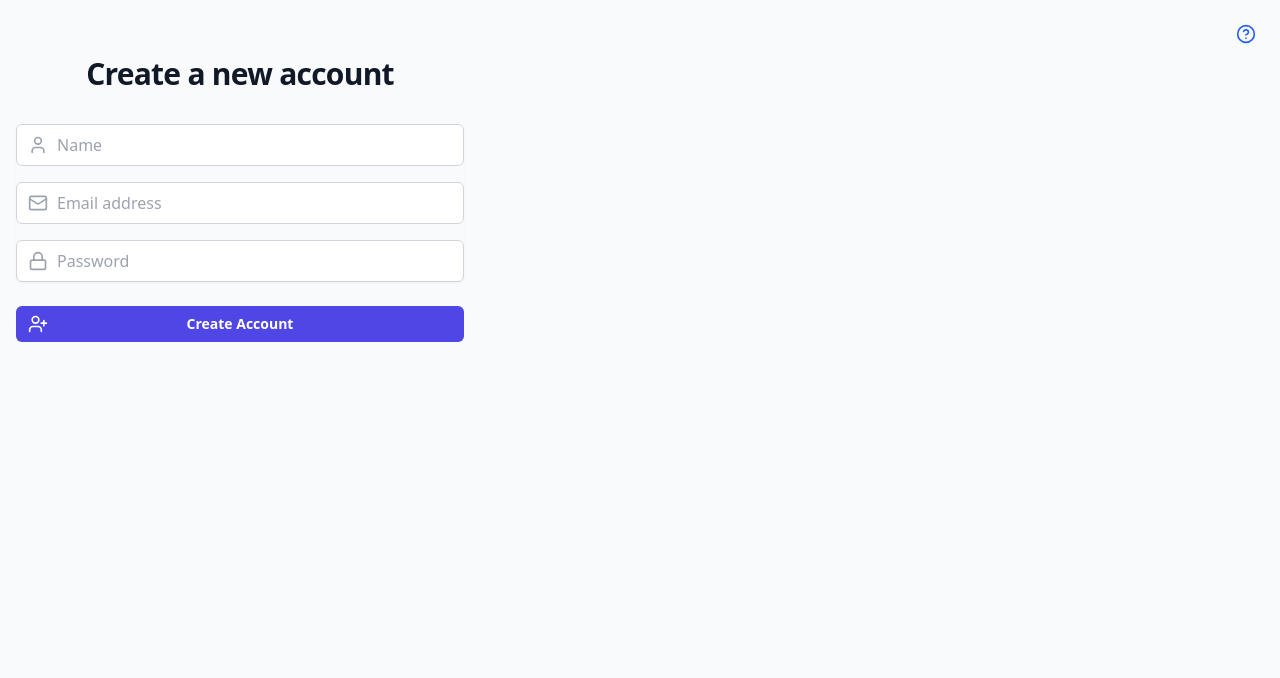
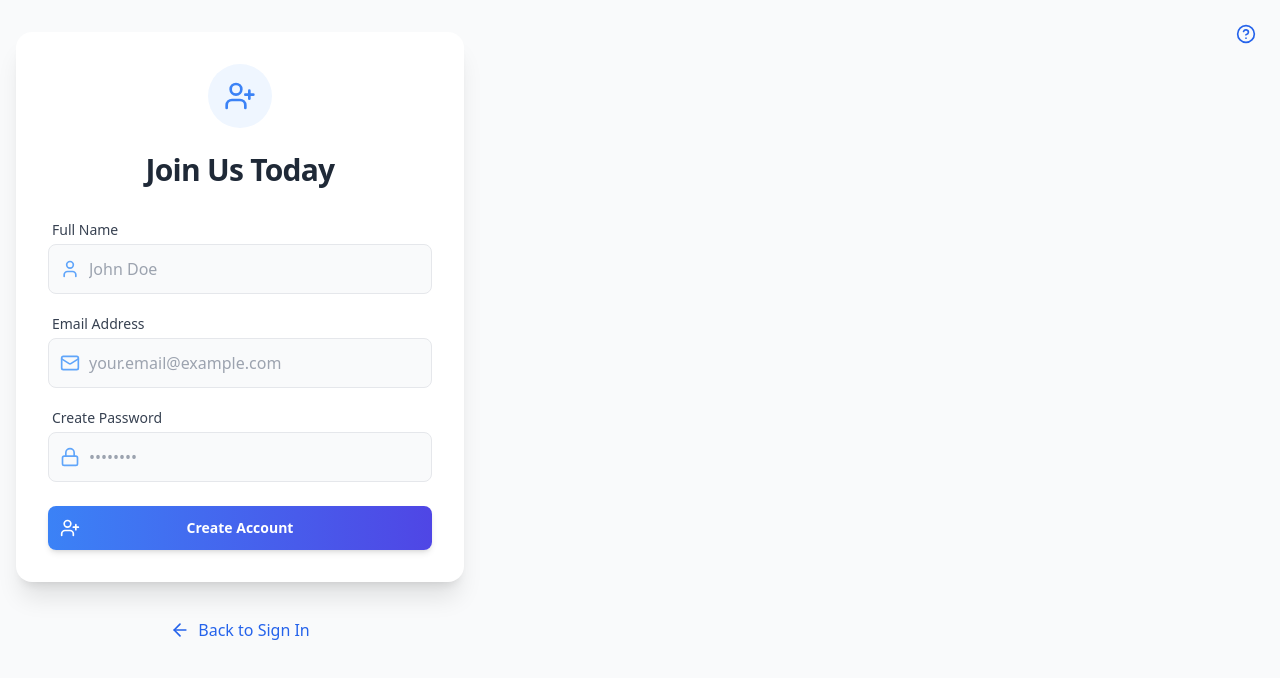
Before and after one commit to ArnavAgarwal-Mr-AR/SW_frontend, a React (Vite) app: page /register in a window 1280 px wide. Shown: the top 678 px of the page. Built offline with nearby package versions, Linux system fonts and the light colour scheme; no server answers.

Commit message:
Theme changes

```diff
--- a/src/components/auth/RegisterForm.tsx
+++ b/src/components/auth/RegisterForm.tsx
@@ -1,6 +1,6 @@
 import React, { useState } from 'react';
 import { useNavigate } from 'react-router-dom';
-import { Mail, Lock, User, AlertCircle, UserPlus } from 'lucide-react';
+import { Mail, Lock, User, AlertCircle, UserPlus, ArrowLeft } from 'lucide-react';
 
 export const RegisterForm = () => {
   const [name, setName] = useState('');
@@ -52,79 +52,86 @@ export const RegisterForm = () => {
   };
 
   return (
-    <div className="w-full max-w-md space-y-8">
-      <div>
-        <h2 className="mt-6 text-center text-3xl font-bold tracking-tight">
-          Create a new account
-        </h2>
+    <div className="w-full max-w-md">
+      <div className="bg-white shadow-xl rounded-2xl p-8 mb-6 transition-all duration-300 hover:shadow-2xl">
+        <div className="flex justify-center mb-6">
+          <div className="h-16 w-16 bg-blue-50 rounded-full flex items-center justify-center">
+            <UserPlus className="h-8 w-8 text-blue-500" />
+          </div>
         </div>
 
+        <h2 className="text-center text-3xl font-bold tracking-tight text-gray-800 mb-8">
+          Join Us Today
+        </h2>
+
         {error && (
-        <div className="bg-red-50 dark:bg-red-900/50 text-red-600 dark:text-red-400 p-3 rounded-md flex items-center gap-2">
-          <AlertCircle className="h-5 w-5" />
-          <span>{error}</span>
+          <div className="bg-red-50 text-red-600 p-4 rounded-lg mb-6 flex items-center gap-3 animate-pulse">
+            <AlertCircle className="h-5 w-5 flex-shrink-0" />
+            <span className="text-sm font-medium">{error}</span>
           </div>
         )}
 
-      <form className="mt-8 space-y-6" onSubmit={handleSubmit}>
-        <div className="space-y-4 rounded-md shadow-sm">
-          <div>
-            <label htmlFor="name" className="sr-only">
-              Name
+        <form className="space-y-6" onSubmit={handleSubmit}>
+          <div className="space-y-5">
+            <div className="group relative transition-all duration-300">
+              <label htmlFor="name" className="block text-sm font-medium text-gray-700 mb-1 ml-1">
+                Full Name
               </label>
               <div className="relative">
                 <div className="pointer-events-none absolute inset-y-0 left-0 flex items-center pl-3">
-                <User className="h-5 w-5 text-gray-400" />
+                  <User className="h-5 w-5 text-blue-400 group-hover:text-blue-500 transition-colors" />
                 </div>
                 <input
                   id="name"
                   name="name"
                   type="text"
                   required
-                className="block w-full rounded-md border border-gray-300 dark:border-gray-600 bg-white dark:bg-gray-800 pl-10 py-2 text-gray-900 dark:text-gray-100"
-                placeholder="Name"
+                  className="focus:ring-2 focus:ring-blue-500 focus:border-transparent block w-full rounded-lg border border-gray-200 pl-10 py-3 text-gray-800 bg-gray-50 placeholder-gray-400 transition-all duration-300 hover:bg-gray-100 focus:bg-white"
+                  placeholder="John Doe"
                   value={name}
                   onChange={(e) => setName(e.target.value)}
                   disabled={isLoading}
                 />
               </div>
             </div>
-          <div>
-            <label htmlFor="email" className="sr-only">
-              Email address
+
+            <div className="group relative transition-all duration-300">
+              <label htmlFor="email" className="block text-sm font-medium text-gray-700 mb-1 ml-1">
+                Email Address
               </label>
               <div className="relative">
                 <div className="pointer-events-none absolute inset-y-0 left-0 flex items-center pl-3">
-                <Mail className="h-5 w-5 text-gray-400" />
+                  <Mail className="h-5 w-5 text-blue-400 group-hover:text-blue-500 transition-colors" />
                 </div>
                 <input
                   id="email"
                   name="email"
                   type="email"
                   required
-                className="block w-full rounded-md border border-gray-300 dark:border-gray-600 bg-white dark:bg-gray-800 pl-10 py-2 text-gray-900 dark:text-gray-100"
-                placeholder="Email address"
+                  className="focus:ring-2 focus:ring-blue-500 focus:border-transparent block w-full rounded-lg border border-gray-200 pl-10 py-3 text-gray-800 bg-gray-50 placeholder-gray-400 transition-all duration-300 hover:bg-gray-100 focus:bg-white"
+                  placeholder="your.email@example.com"
                   value={email}
                   onChange={(e) => setEmail(e.target.value)}
                   disabled={isLoading}
                 />
               </div>
             </div>
-          <div>
-            <label htmlFor="password" className="sr-only">
-              Password
+
+            <div className="group relative transition-all duration-300">
+              <label htmlFor="password" className="block text-sm font-medium text-gray-700 mb-1 ml-1">
+                Create Password
               </label>
               <div className="relative">
                 <div className="pointer-events-none absolute inset-y-0 left-0 flex items-center pl-3">
-                <Lock className="h-5 w-5 text-gray-400" />
+                  <Lock className="h-5 w-5 text-blue-400 group-hover:text-blue-500 transition-colors" />
                 </div>
                 <input
                   id="password"
                   name="password"
                   type="password"
                   required
-                className="block w-full rounded-md border border-gray-300 dark:border-gray-600 bg-white dark:bg-gray-800 pl-10 py-2 text-gray-900 dark:text-gray-100"
-                placeholder="Password"
+                  className="focus:ring-2 focus:ring-blue-500 focus:border-transparent block w-full rounded-lg border border-gray-200 pl-10 py-3 text-gray-800 bg-gray-50 placeholder-gray-400 transition-all duration-300 hover:bg-gray-100 focus:bg-white"
+                  placeholder="••••••••"
                   value={password}
                   onChange={(e) => setPassword(e.target.value)}
                   disabled={isLoading}
@@ -133,19 +140,38 @@ export const RegisterForm = () => {
             </div>
           </div>
 
-        <div>
+          <div className="mt-8">
             <button
               type="submit"
               disabled={isLoading}
-            className="group relative flex w-full justify-center rounded-md bg-indigo-600 px-3 py-2 text-sm font-semibold text-white hover:bg-indigo-500 disabled:opacity-50 disabled:cursor-not-allowed"
+              className="group relative flex w-full justify-center rounded-lg bg-gradient-to-r from-blue-500 to-indigo-600 px-4 py-3 text-sm font-semibold text-white transition-all duration-300 hover:from-blue-600 hover:to-indigo-700 disabled:opacity-70 disabled:cursor-not-allowed shadow-md hover:shadow-lg transform hover:-translate-y-1 active:translate-y-0"
             >
               <span className="absolute inset-y-0 left-0 flex items-center pl-3">
-              <UserPlus className="h-5 w-5" />
+                <UserPlus className="h-5 w-5 transition-transform duration-300 group-hover:rotate-12" />
               </span>
-            {isLoading ? 'Creating account...' : 'Create Account'}
+              {isLoading ? (
+                <div className="flex items-center">
+                  <svg className="animate-spin -ml-1 mr-2 h-4 w-4 text-white" xmlns="http://www.w3.org/2000/svg" fill="none" viewBox="0 0 24 24">
+                    <circle className="opacity-25" cx="12" cy="12" r="10" stroke="currentColor" strokeWidth="4"></circle>
+                    <path className="opacity-75" fill="currentColor" d="M4 12a8 8 0 018-8V0C5.373 0 0 5.373 0 12h4zm2 5.291A7.962 7.962 0 014 12H0c0 3.042 1.135 5.824 3 7.938l3-2.647z"></path>
+                  </svg>
+                  Creating account...
+                </div>
+              ) : 'Create Account'}
             </button>
           </div>
         </form>
       </div>
+
+      <div className="text-center">
+        <button
+          onClick={() => navigate('/')}
+          className="inline-flex items-center space-x-2 px-6 py-3 text-blue-600 font-medium rounded-lg hover:bg-blue-50 transition-colors duration-300"
+        >
+          <ArrowLeft className="h-5 w-5" />
+          <span>Back to Sign In</span>
+        </button>
+      </div>
+    </div>
   );
 };
```
Lines whose indentation alone changed are shown as unchanged.
